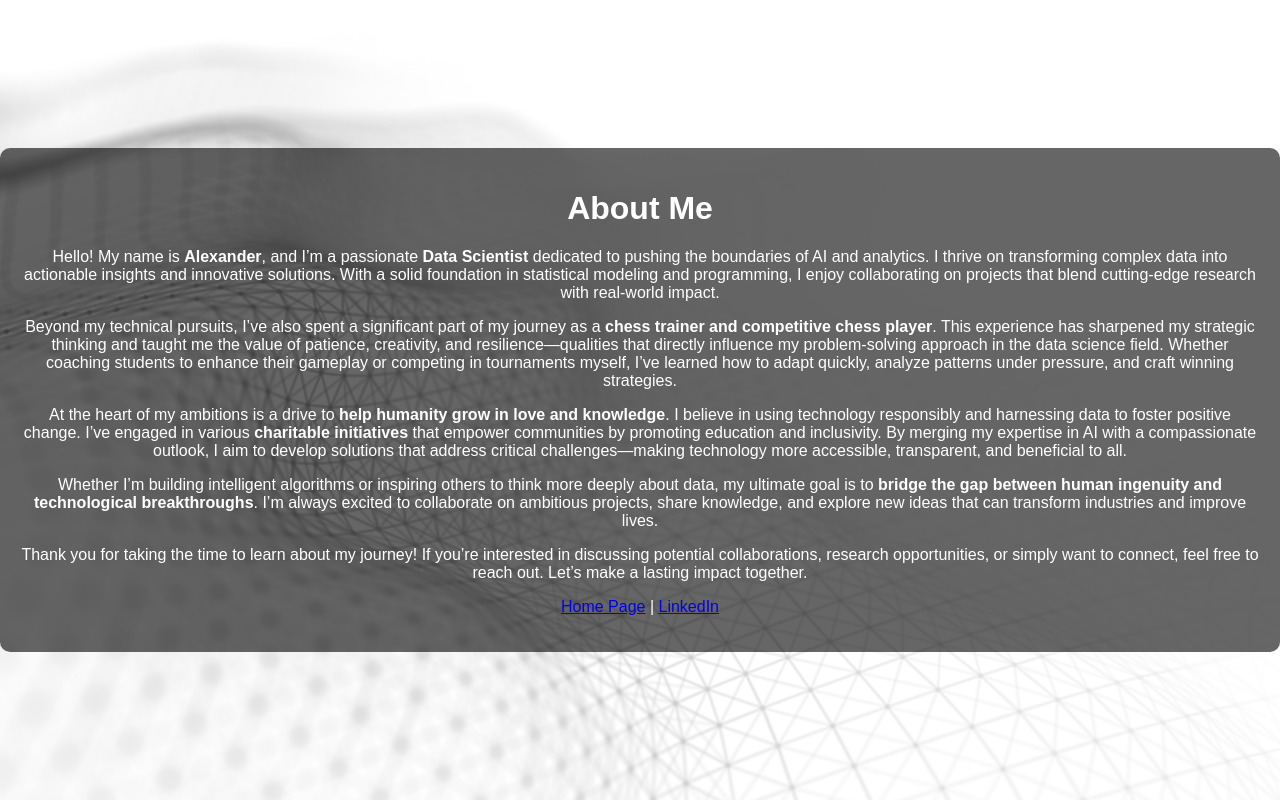
After one commit to Data506/django_project, a Django app: page /about-me/ in a window 1280 px wide. The commit adds this page. Run offline with Django 5.2, Linux system fonts and the light colour scheme.

Commit message:
Update of breaf

```diff
--- a/django_project/myapp/static/myapp/styles.css
+++ b/django_project/myapp/static/myapp/styles.css
@@ -27,7 +27,6 @@ html, body {
 }
 
 /* Common link styles (LinkedIn, GitHub) */
-.linkedin-link,
 .github-link {
     display: inline-flex;       /* Keep icon and text on the same line */
     align-items: center;        /* Vertically center the icon and text */
@@ -35,16 +34,29 @@ html, body {
     font-size: 18px;            /* Adjust text size */
     margin-top: 10px;           /* Space above each link */
     margin-right: 16px;         /* Optional space to separate multiple links */
+    color: white;
 }
 
 /* LinkedIn-specific styling */
 .linkedin-link {
-    color: #0077B5;  /* LinkedIn brand color */
+    display: inline-flex;
+    align-items: center;
+    /* Example color: a bright, noticeable blue */
+    color: white;
+    text-decoration: none;
+    font-size: 18px;
+    margin-top: 10px;
+    margin-right: 16px;
 }
 
-/* GitHub-specific styling (if you have a GitHub link) */
-.github-link {
-    color: #ffffff;  /* You can pick a different color if you want */
+/* About Me link: include an image */
+.about-link {
+    display: inline-flex;
+    align-items: center;
+    color: white;  /* pick any color you like */
+    text-decoration: none;
+    font-size: 18px;
+    margin-top: 10px;
 }
 
 /* Icon styling */
--- /dev/null
+++ b/django_project/myapp/templates/myapp/about_me.html
@@ -0,0 +1,43 @@
+<!DOCTYPE html>
+<html lang="en">
+<head>
+  <meta charset="UTF-8">
+  <title>About Me</title>
+  {% load static %}
+  <link rel="stylesheet" href="{% static 'myapp/styles.css' %}">
+</head>
+<body>
+  <div class="background">
+    <div class="content">
+      <h1>About Me</h1>
+
+      <!-- Start of the Customized Description -->
+      <p>
+        Hello! My name is <strong>Alexander</strong>, and I’m a passionate <strong>Data Scientist</strong> dedicated to pushing the boundaries of AI and analytics. I thrive on transforming complex data into actionable insights and innovative solutions. With a solid foundation in statistical modeling and programming, I enjoy collaborating on projects that blend cutting-edge research with real-world impact.
+      </p>
+
+      <p>
+        Beyond my technical pursuits, I’ve also spent a significant part of my journey as a <strong>chess trainer and competitive chess player</strong>. This experience has sharpened my strategic thinking and taught me the value of patience, creativity, and resilience—qualities that directly influence my problem-solving approach in the data science field. Whether coaching students to enhance their gameplay or competing in tournaments myself, I’ve learned how to adapt quickly, analyze patterns under pressure, and craft winning strategies.
+      </p>
+
+      <p>
+        At the heart of my ambitions is a drive to <strong>help humanity grow in love and knowledge</strong>. I believe in using technology responsibly and harnessing data to foster positive change. I’ve engaged in various <strong>charitable initiatives</strong> that empower communities by promoting education and inclusivity. By merging my expertise in AI with a compassionate outlook, I aim to develop solutions that address critical challenges—making technology more accessible, transparent, and beneficial to all.
+      </p>
+
+      <p>
+        Whether I’m building intelligent algorithms or inspiring others to think more deeply about data, my ultimate goal is to <strong>bridge the gap between human ingenuity and technological breakthroughs</strong>. I’m always excited to collaborate on ambitious projects, share knowledge, and explore new ideas that can transform industries and improve lives.
+      </p>
+
+      <p>
+        Thank you for taking the time to learn about my journey! If you’re interested in discussing potential collaborations, research opportunities, or simply want to connect, feel free to reach out. Let’s make a lasting impact together.
+      </p>
+      <!-- End of the Customized Description -->
+
+      <p>
+        <a href="/">Home Page</a> |
+        <a href="https://www.linkedin.com/in/data506/">LinkedIn</a>
+      </p>
+    </div>
+  </div>
+</body>
+</html>
--- a/django_project/myapp/urls.py
+++ b/django_project/myapp/urls.py
@@ -3,4 +3,5 @@ from . import views
 
 urlpatterns = [
     path('', views.home, name='home'),
+    path('about-me/', views.about_me, name='about_me'),
 ]
--- a/django_project/myapp/views.py
+++ b/django_project/myapp/views.py
@@ -3,3 +3,6 @@ from django.shortcuts import render
 # Create your views here.
 def home(request):
     return render(request, 'myapp/home.html')
+
+def about_me(request):
+    return render(request, 'myapp/about_me.html')
```
Also changed, not shown: django_project/myapp/templates/myapp/home.html (+10 -2 lines), django_project/myapp/static/myapp/myself.png (added).
